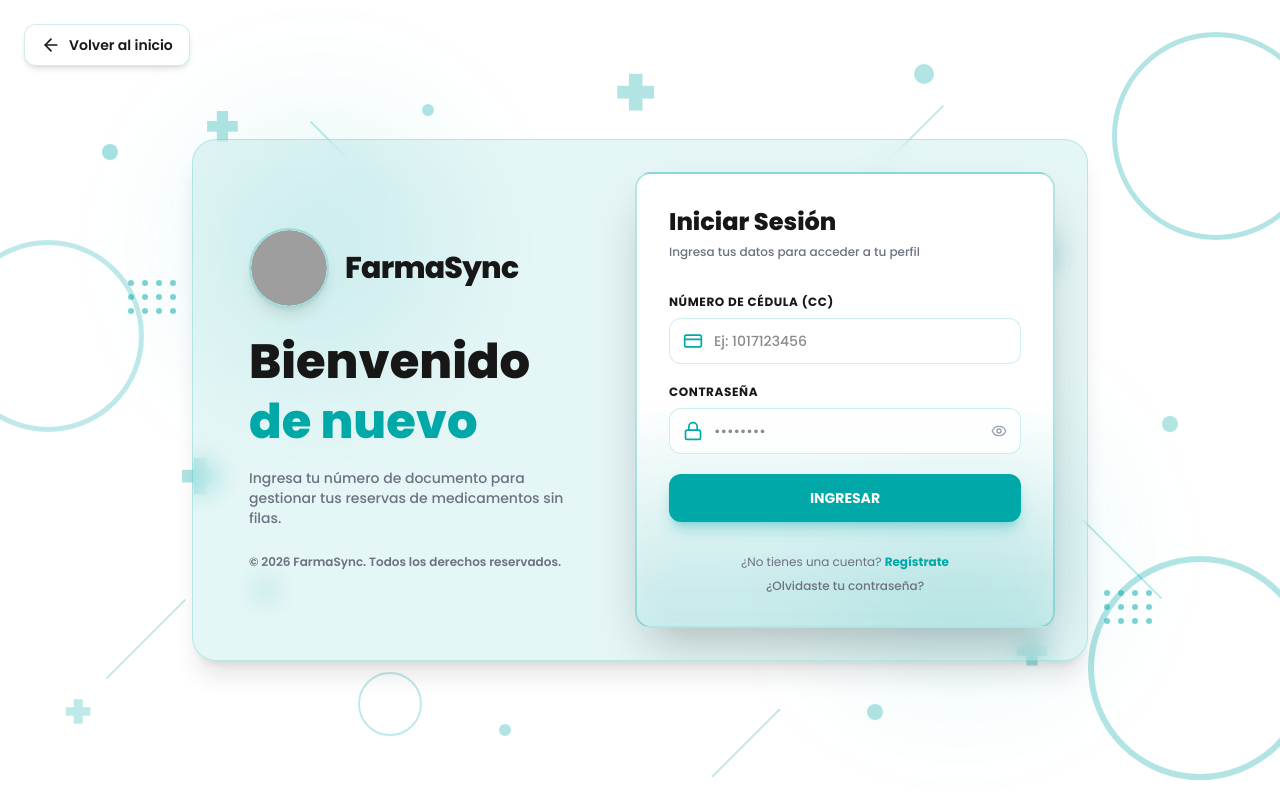
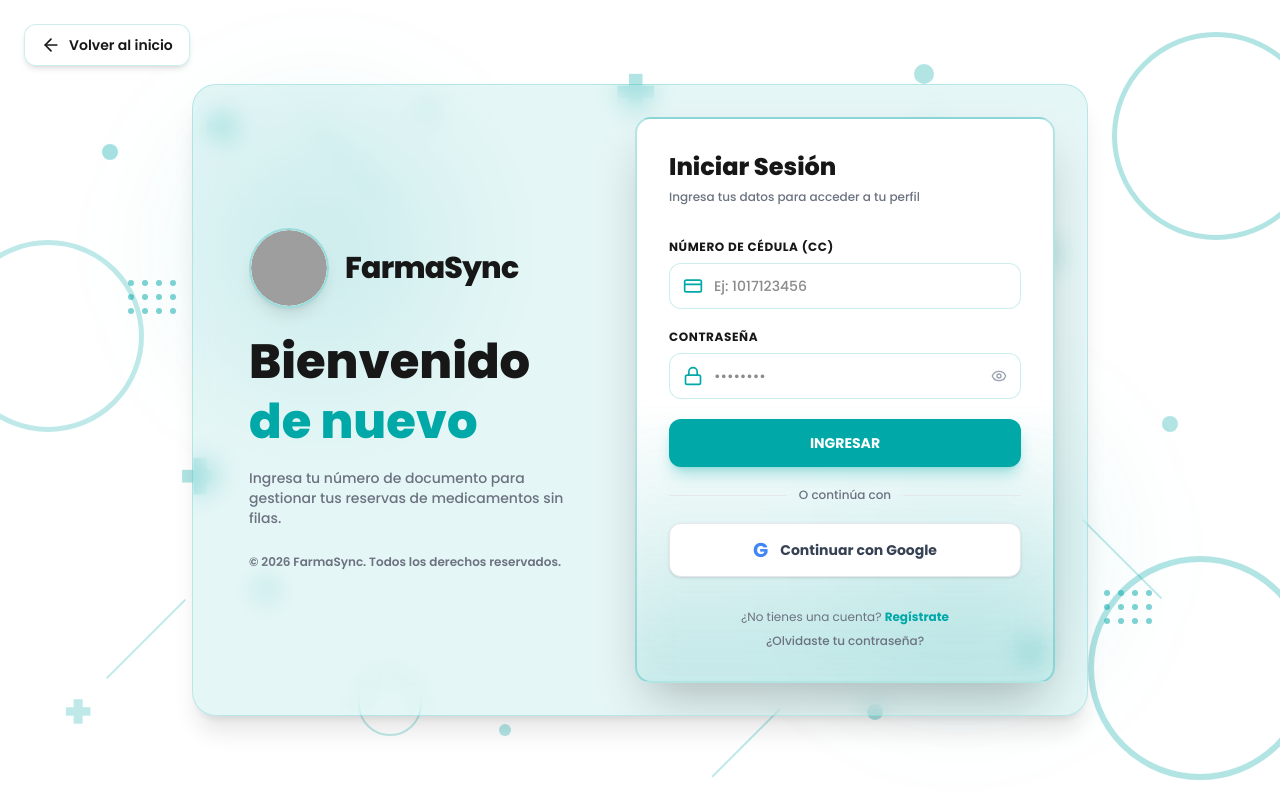
Before and after one commit to salomenavarro/FarmaSync-FrontEnd, a Next.js app: page /login in a window 1280 px wide. Built offline with nearby package versions, Linux system fonts and the light colour scheme; no server answers; grey boxes are pictures that could not be loaded.

Commit message:
feat(auth): agregar botón de google

```diff
--- a/src/features/auth/components/LoginForm.tsx
+++ b/src/features/auth/components/LoginForm.tsx
@@ -187,6 +187,29 @@ export default function LoginForm() {
             </motion.div>
           </motion.form>
 
+          {/* SEPARADOR */}
+<div className="my-5 flex items-center gap-3">
+  <div className="h-px flex-1 bg-gray-200" />
+
+  <span className="text-xs font-medium text-gray-500">
+    O continúa con
+  </span>
+
+  <div className="h-px flex-1 bg-gray-200" />
+</div>
+
+{/* BOTÓN DE GOOGLE */}
+<motion.button
+  whileHover={{ scale: 1.01 }}
+  whileTap={{ scale: 0.98 }}
+  type="button"
+  onClick={handleGoogleLogin}
+  className="flex w-full items-center justify-center gap-3 rounded-xl border border-gray-200 bg-white py-3 text-sm font-bold text-gray-700 shadow-sm transition-all hover:bg-gray-50"
+>
+  <span className="text-xl font-bold text-[#4285F4]">G</span>
+  Continuar con Google
+</motion.button>
+
           <motion.div
             initial={{ opacity: 0 }}
             animate={{ opacity: 1 }}
```
